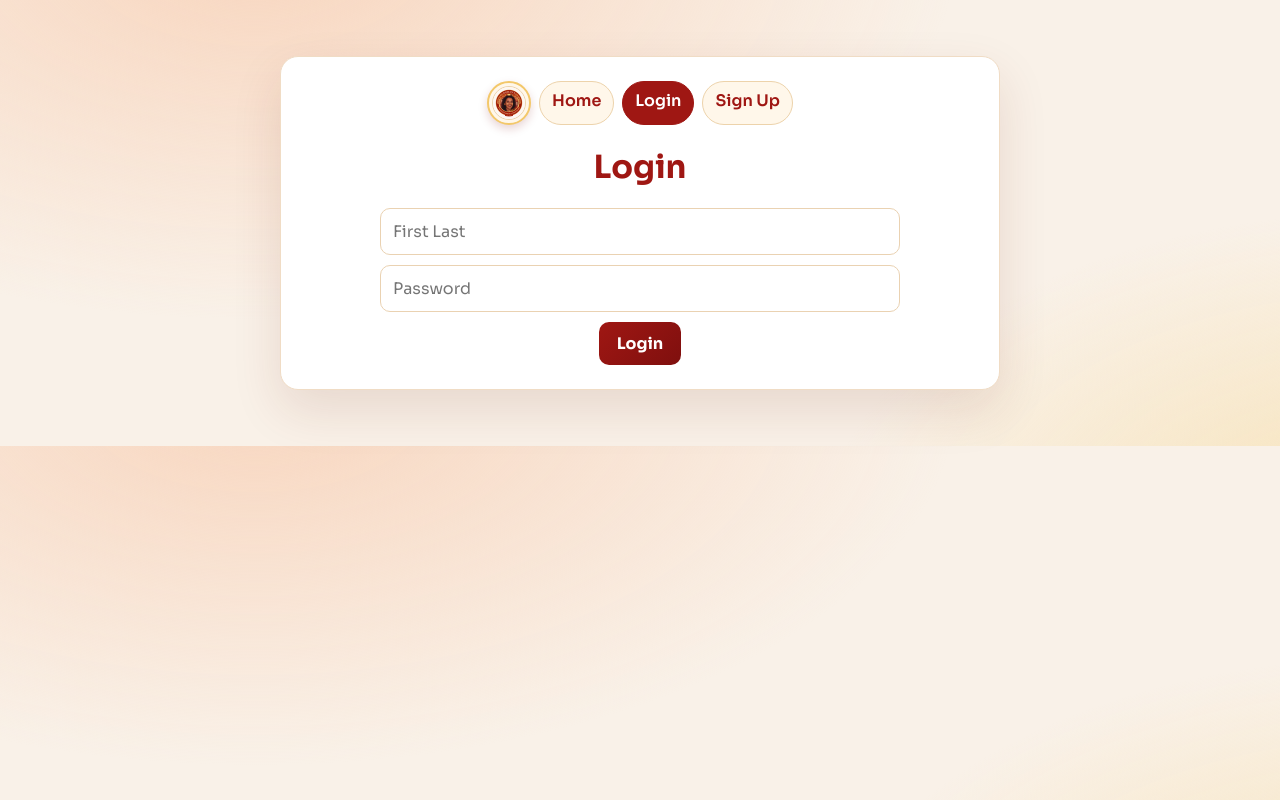
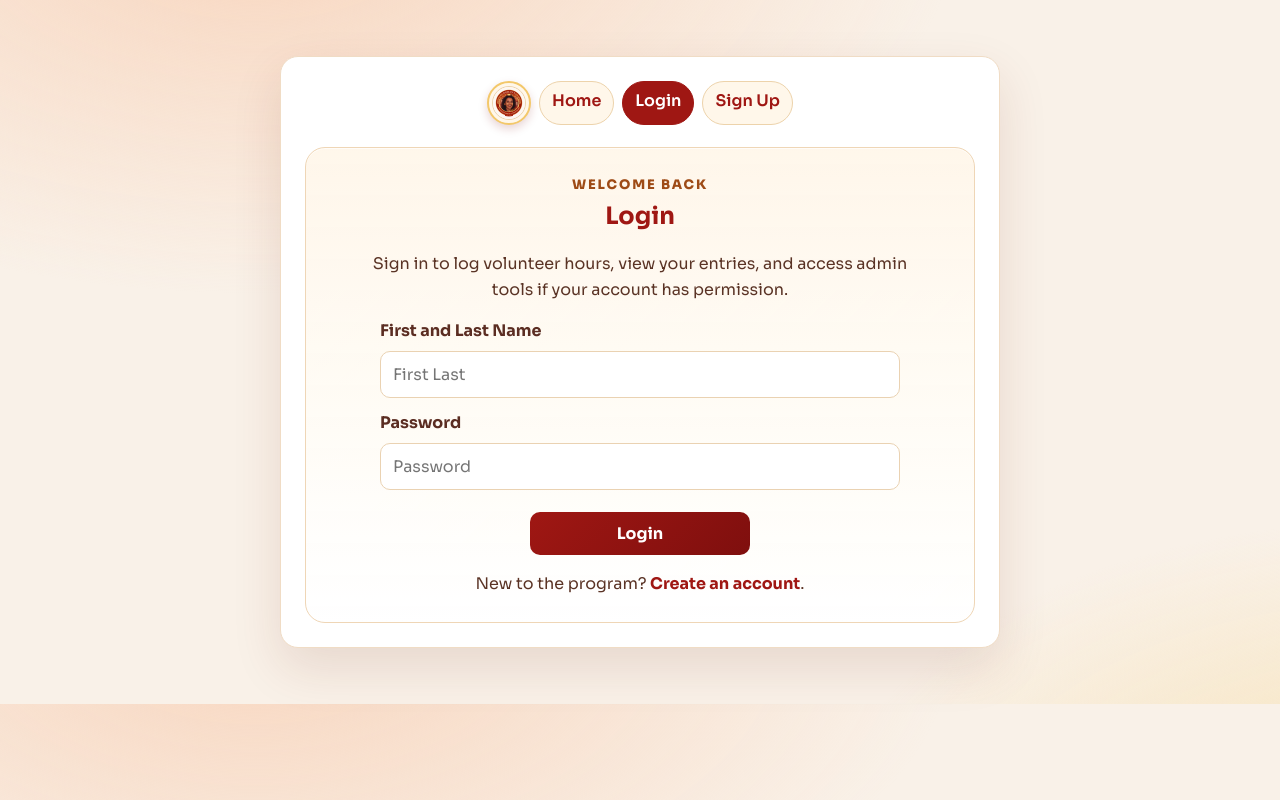
Before and after one commit to DawYem/Roman-s-Summer-Bridge-Program-Official-Website, a Flask app: page /login in a window 1280 px wide. Run offline with Flask 3, Linux system fonts and the light colour scheme.

Commit message:
Fixed issues with admin[0]

```diff
--- a/app.py
+++ b/app.py
@@ -152,7 +152,8 @@ def signup():
                 signup_grade_level=grade_level
             )
 
-        if username.strip().lower() in get_reserved_usernames():
+        normalized_username = username.strip().lower()
+        if normalized_username in get_reserved_usernames() and normalized_username not in get_admin_usernames():
             return render_template(
                 "signup.html",
                 error="That username is reserved and cannot be used.",
@@ -228,14 +229,14 @@ def login():
         conn = sqlite3.connect("users.db")
         cursor = conn.cursor()
         cursor.execute(
-            "SELECT username, password FROM users WHERE username=?",
+            "SELECT username, password FROM users WHERE LOWER(username)=LOWER(?)",
             (username,)
         )
         user = cursor.fetchone()
         conn.close()
 
         if user and check_password_hash(user[1], password):
-            session["username"] = username
+            session["username"] = user[0]
             return redirect(url_for("dashboard"))
         else:
             return render_template(
--- a/templates/login.html
+++ b/templates/login.html
@@ -16,17 +16,35 @@
         <a href="/signup" class="nav-link">Sign Up</a>
     </div>
 
-    <h1>Login</h1>
-    {% if error %}
-        <p class="error-message">{{ error }}</p>
-    {% endif %}
+    <section class="auth-panel auth-panel-login">
+        <div class="auth-copy">
+            <p class="auth-kicker">Welcome back</p>
+            <h1>Login</h1>
+            <p class="auth-description">Sign in to log volunteer hours, view your entries, and access admin tools if your account has permission.</p>
+        </div>
 
-    <form method="POST">
-        <input type="text" name="username" placeholder="First Last" value="{{ login_username }}" required>
-        <input type="password" name="password" placeholder="Password" required>
+        {% if error %}
+            <p class="error-message">{{ error }}</p>
+        {% endif %}
 
-        <button type="submit">Login</button>
-    </form>
+        <form method="POST" class="auth-form">
+            <div class="form-field">
+                <label for="login-username">First and Last Name</label>
+                <input id="login-username" type="text" name="username" placeholder="First Last" value="{{ login_username }}" required>
+            </div>
+
+            <div class="form-field">
+                <label for="login-password">Password</label>
+                <input id="login-password" type="password" name="password" placeholder="Password" required>
+            </div>
+
+            <button type="submit" class="auth-submit">Login</button>
+        </form>
+
+        <p class="auth-footer">
+            New to the program? <a href="/signup">Create an account</a>.
+        </p>
+    </section>
 </div>
 
 </body>
```
Also changed, not shown: users.db.
